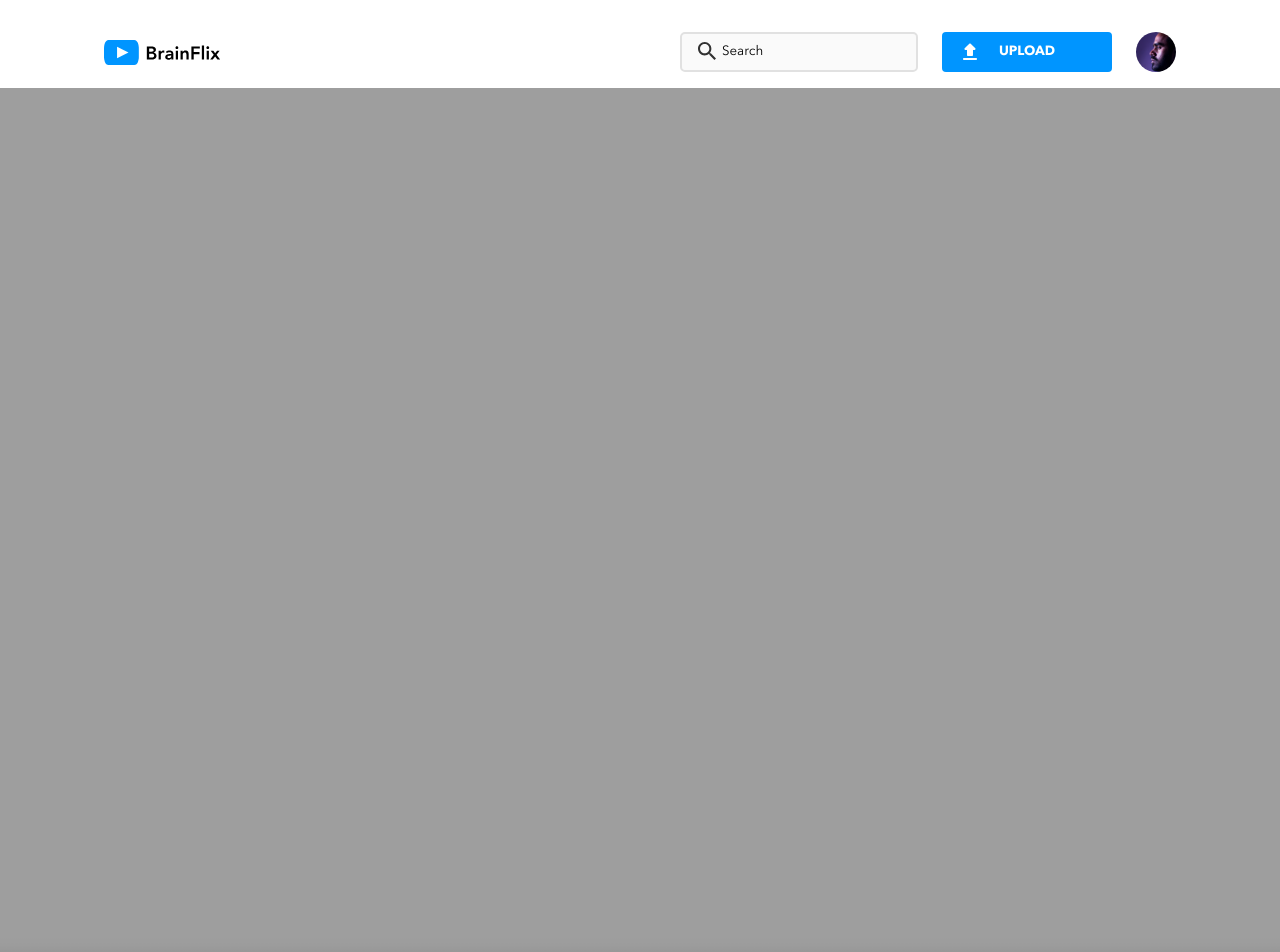
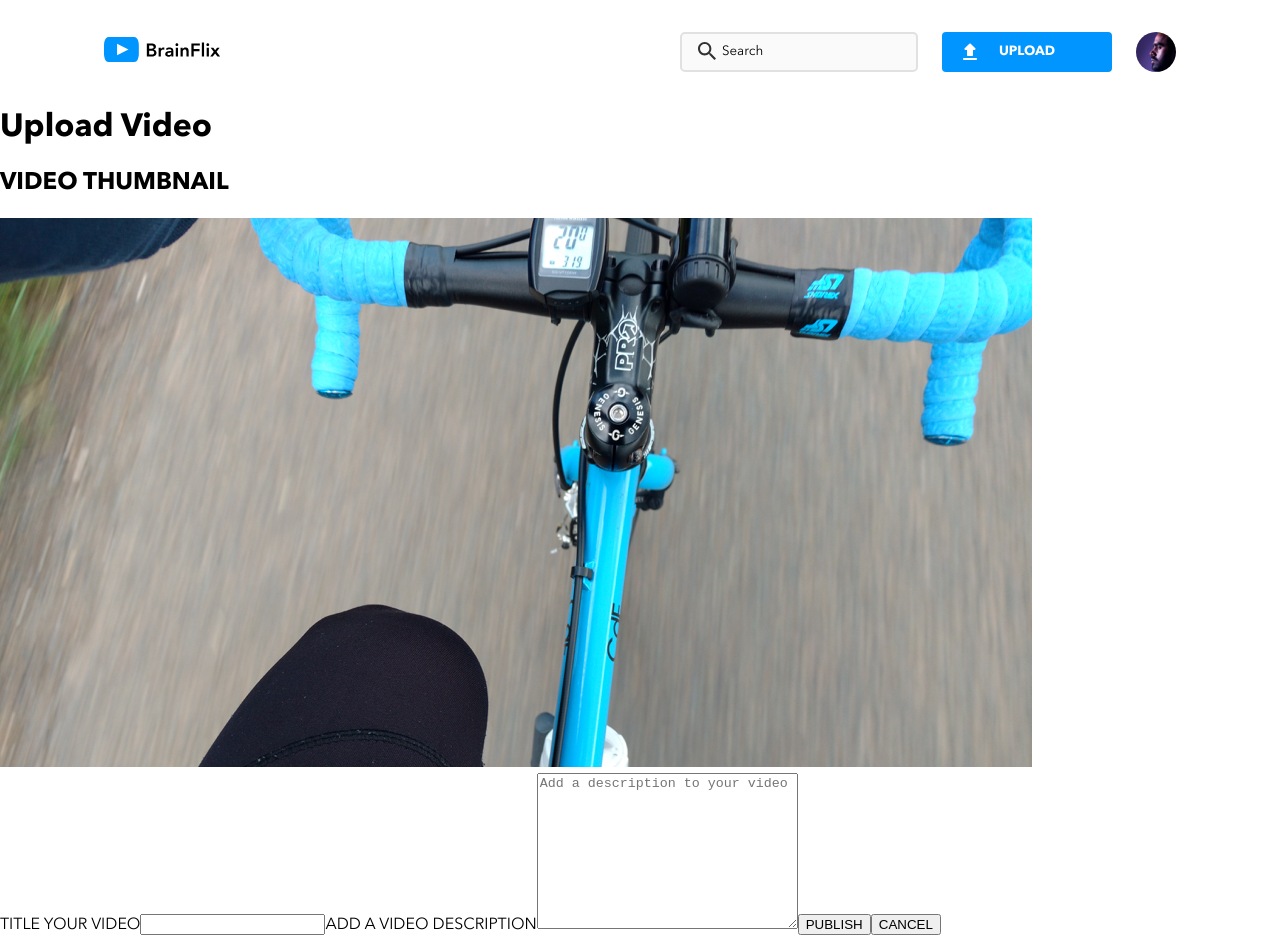
Before and after one commit to Slmti-BH/selamawit-hailemariam-brainflix, a React (Create React App) app: page /upload in a window 1280 px wide. Shown: the top 952 px of the page. Built offline with nearby package versions, Linux system fonts and the light colour scheme.

Commit message:
Setup the upload page and home page with correct Route path.

```diff
--- a/package.json
+++ b/package.json
@@ -6,8 +6,10 @@
     "@testing-library/jest-dom": "^5.15.1",
     "@testing-library/react": "^11.2.7",
     "@testing-library/user-event": "^12.8.3",
+    "axios": "^0.24.0",
     "react": "^17.0.2",
     "react-dom": "^17.0.2",
+    "react-router-dom": "5.3",
     "react-scripts": "4.0.3",
     "sass": "^1.44.0",
     "uuid": "^8.3.2",
--- a/src/App.js
+++ b/src/App.js
@@ -1,41 +1,54 @@
-import { Component } from "react";
+import {
+  BrowserRouter,
+  Route,
+  Switch,
+} from "react-router-dom";
 import Header from "./components/Header/Header";
-import videosData from "../src/data/videos.json";
-import videoDetailsData from "../src/data/video-details.json";
-import MainVideo from "./components/MainVideo/MainVideo";
-import SideVideos from "./components/SideVideos/SideVideos";
-import MainVideoDetails from "./components/MainVideoDetails/MainVideoDetails";
-import "./App.scss";
+import HomePage from "./pages/HomePage/HomePage";
+import Upload from "./pages/UploadPage/UploadPage";
+export const API_KEY="f6a5670f-883f-4a35-bfb9-e14febd77864";
+export const BrainFlix_URL="https://project-2-api.herokuapp.com";
+// class App extends Component {
+//   state = {
+//     videos: videosData,
+//     selectedVideo: videoDetailsData[0],
+//   };
+//   handleVideoSelect = (id) => {
+//     this.setState({
+//       selectedVideo: videoDetailsData.find((video) => video.id === id),
+//     });
+//   };
+//   render() {
+//     const filteredVideosData = videosData.filter(
+//       (video) => video.id !== this.state.selectedVideo.id
+//     );
+//     return (
+//       <div>
+//         <Header />
 
-class App extends Component {
-  state = {
-    videos: videosData,
-    selectedVideo: videoDetailsData[0],
-  };
-  handleVideoSelect = (id) => {
-    this.setState({
-      selectedVideo: videoDetailsData.find((video) => video.id === id),
-    });
-  };
-  render() {
-    const filteredVideosData = videosData.filter(
-      (video) => video.id !== this.state.selectedVideo.id
-    );
-    return (
-      <div>
+//         <MainVideo selectedVideo={this.state.selectedVideo} />
+//         <div className="video-detail-videos-container">
+//           <MainVideoDetails selectedVideo={this.state.selectedVideo} />
+//           <SideVideos
+//             videos={filteredVideosData}
+//             onVideoSelect={this.handleVideoSelect}
+//           />
+//         </div>
+//       </div>
+//     );
+//   }
+// }
+
+// export default App;
+function App() {
+  return (
+    <BrowserRouter>
         <Header />
-
-        <MainVideo selectedVideo={this.state.selectedVideo} />
-        <div className="video-detail-videos-container">
-          <MainVideoDetails selectedVideo={this.state.selectedVideo} />
-          <SideVideos
-            videos={filteredVideosData}
-            onVideoSelect={this.handleVideoSelect}
-          />
-        </div>
-      </div>
-    );
-  }
+      <Switch>
+        <Route path="/" exact component={HomePage} />
+        <Route path="/upload" component={Upload} />
+      </Switch>
+    </BrowserRouter>
+  );
 }
-
 export default App;
--- a/src/components/Header/Header.js
+++ b/src/components/Header/Header.js
@@ -1,4 +1,5 @@
 // import all files here
+import {Link} from "react-router-dom";
 import brainFlixLogo from "../../assets/images/logo/BrainFlix-logo.svg";
 import "./Header.scss";
 
@@ -6,11 +7,13 @@ function Header() {
   return (
     <header className="header">
       <div className="header__container">
-        <img
-          className="header__logo"
-          src={brainFlixLogo}
-          alt="BrainFlix Logo"
-        />
+        <Link to="/">
+          <img
+            className="header__logo"
+            src={brainFlixLogo}
+            alt="BrainFlix Logo"
+          />
+        </Link>
         <div className="header__form-container">
           <form className="header__form" action="">
             <input
--- /dev/null
+++ b/src/components/UploadForm/UploadForm.js
@@ -0,0 +1,22 @@
+import "./UploadForm";
+
+function UploadForm(){
+    return (
+      <form action="">
+        <label htmlFor="title">TITLE YOUR VIDEO</label>
+        <input type="text" name="title" />
+        <label htmlFor="content">ADD A VIDEO DESCRIPTION</label>
+        <textarea
+          name="content"
+          id=""
+          cols="30"
+          rows="10"
+          placeholder="Add a description to your video"
+        ></textarea>
+        <button>PUBLISH</button>
+        <button>CANCEL</button>
+      </form>
+    );
+}
+
+export default UploadForm;
--- /dev/null
+++ b/src/pages/HomePage/HomePage.js
@@ -0,0 +1,40 @@
+import { Component } from "react";
+import videosData from "../../data/videos.json";
+import videoDetailsData from "../../data/video-details.json";
+import MainVideo from "../../components/MainVideo/MainVideo";
+import SideVideos from "../../components/SideVideos/SideVideos";
+import MainVideoDetails from "../../components/MainVideoDetails/MainVideoDetails";
+import "./HomePage.scss";
+
+class HomePage extends Component {
+  state = {
+    videos: videosData,
+    selectedVideo: videoDetailsData[0],
+  };
+  handleVideoSelect = (id) => {
+    this.setState({
+      selectedVideo: videoDetailsData.find((video) => video.id === id),
+    });
+  };
+  render() {
+    const filteredVideosData = videosData.filter(
+      (video) => video.id !== this.state.selectedVideo.id
+    );
+    return (
+      <div>
+
+
+        <MainVideo selectedVideo={this.state.selectedVideo} />
+        <div className="video-detail-videos-container">
+          <MainVideoDetails selectedVideo={this.state.selectedVideo} />
+          <SideVideos
+            videos={filteredVideosData}
+            onVideoSelect={this.handleVideoSelect}
+          />
+        </div>
+      </div>
+    );
+  }
+}
+
+export default HomePage;
--- /dev/null
+++ b/src/pages/HomePage/HomePage.scss
@@ -0,0 +1,12 @@
+@use "../../styles/partials/typography" as *;
+@use "../../styles/partials/variables" as *;
+@use "../../styles/partials/mixins" as *;
+@use "../../styles/partials/global" as *;
+
+.video-detail-videos-container{
+    display: flex;
+    flex-direction: column;
+    @include desktop{
+       flex-direction: row;
+    }
+}
--- /dev/null
+++ b/src/pages/UploadPage/UploadPage.js
@@ -0,0 +1,16 @@
+import Header from "../../components/Header/Header";
+import videoThumbnail from "../../assets/images/images/Upload-video-preview.jpg";
+import UploadForm from "../../components/UploadForm/UploadForm";
+
+function Upload() {
+  return (
+    <main>
+      <h1>Upload Video</h1>
+      <h2>VIDEO THUMBNAIL</h2>
+      <img src={videoThumbnail} alt="" />
+      <UploadForm />
+    </main>
+  );
+}
+
+export default Upload;
```
Also changed, not shown: src/assets/images/images/Upload-video-preview.jpg (added), src/components/UploadForm/UploadForm.scss (added), src/pages/UploadPage/UploadPage.scss (added), 1 other file (tests, documents, lock files or other folders).
